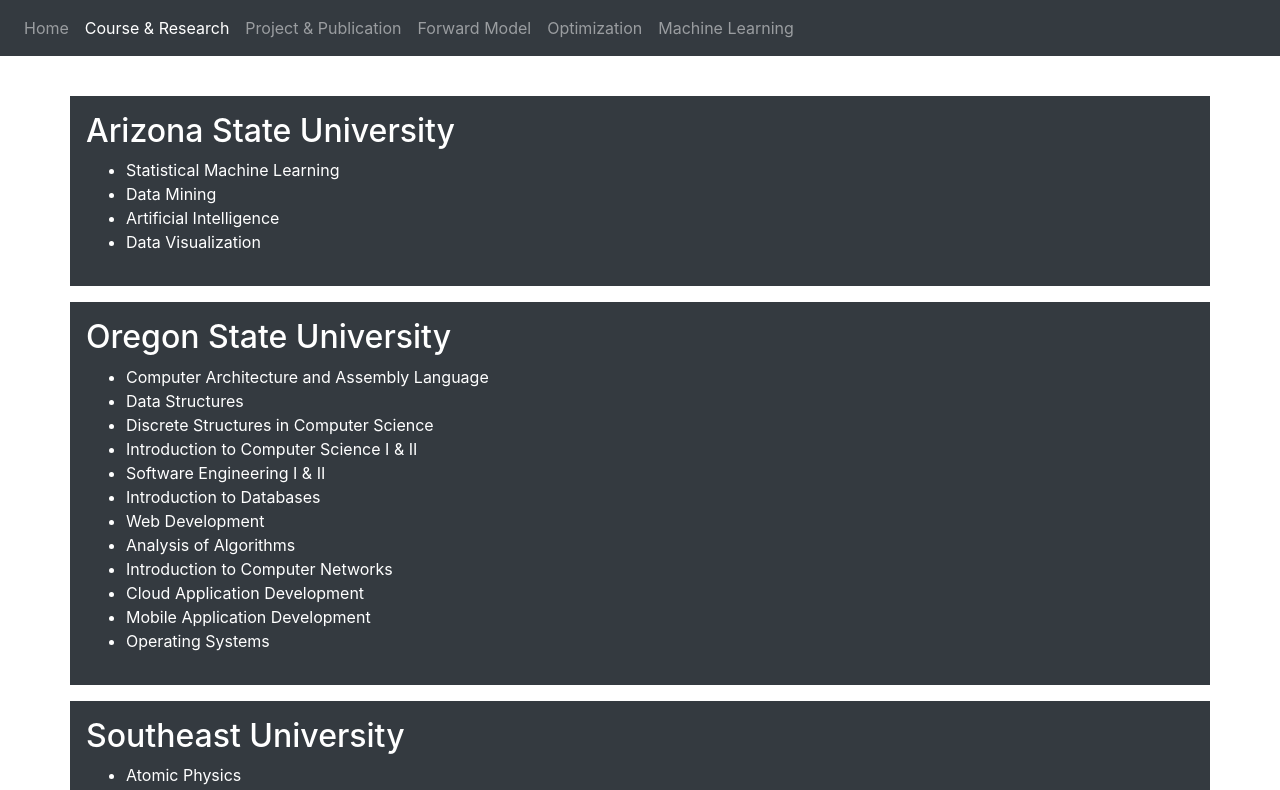
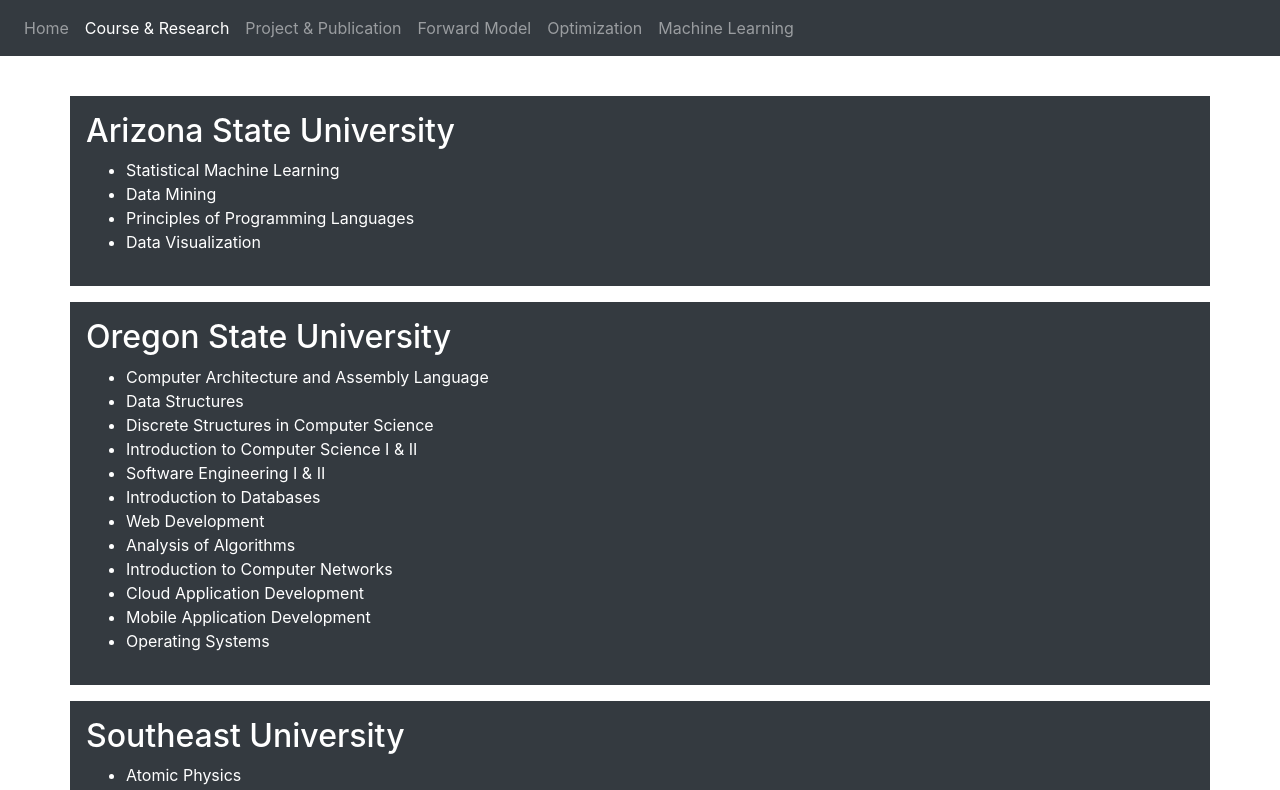
Before and after one commit to xur2017/rex, a plain HTML site: page course.html in a window 1280 px wide. Shown: the top 790 px of the page. Drawn offline with nearby package versions, Linux system fonts and the light colour scheme.

Commit message:
2-20-2020

```diff
--- a/course.html
+++ b/course.html
@@ -40,7 +40,7 @@
   <ul>
     <li>Statistical Machine Learning</li>
     <li>Data Mining</li>
-    <li>Artificial Intelligence</li>
+    <li>Principles of Programming Languages</li>
     <li>Data Visualization</li>
   </ul>
 </div>
```
Also changed, not shown: index.html (+2 -2 lines).
